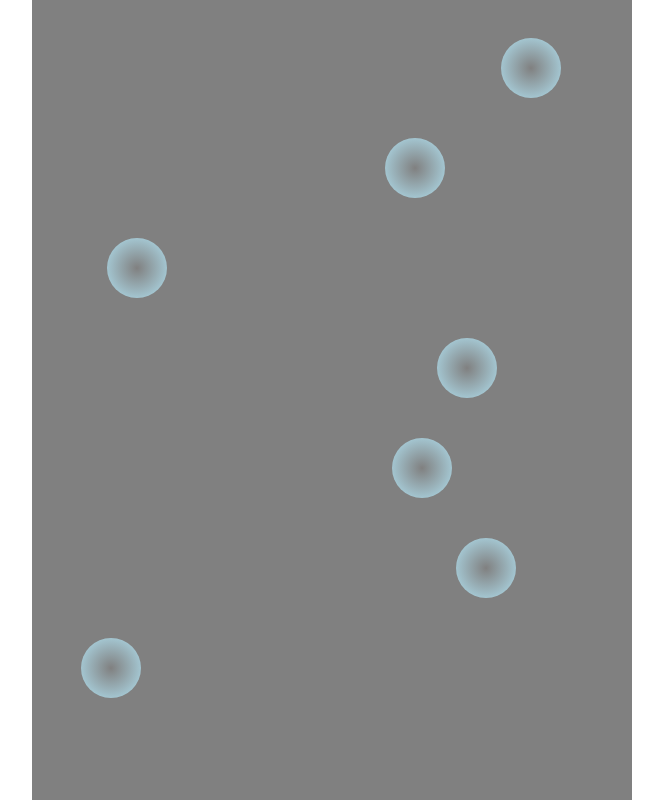
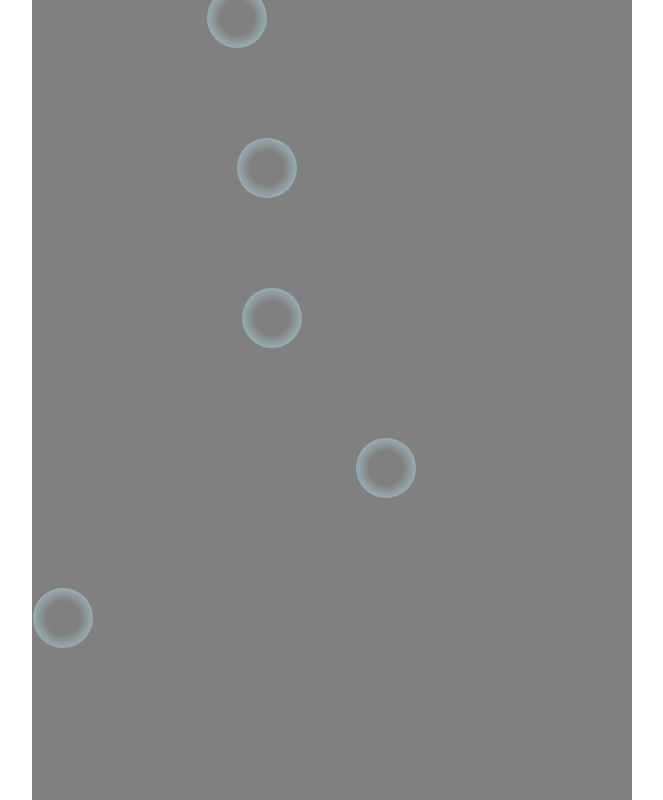
Before and after one commit to cod1r/bubblepop, a React (Vite) app: page / in a window 1280 px wide. Shown: the whole page, without its empty margins (308-971 px from the left). Built offline with nearby package versions, Linux system fonts and the light colour scheme.

Commit message:
created background for gray background, container is what will handle the clicks due to bubbles themselves not being clickable due to rerenders, audio works

```diff
--- a/src/App.css
+++ b/src/App.css
@@ -8,6 +8,13 @@
 .container {
   width: 600px;
   height: 100%;
-  background-color: gray;
+  background-color: transparent;
   position: relative;
 }
+.background {
+  width: 600px;
+  height: 100%;
+  background-color: gray;
+  position: absolute;
+  z-index: -1001;
+}
--- a/src/App.tsx
+++ b/src/App.tsx
@@ -1,16 +1,19 @@
-import { useState, useEffect } from "react";
+import { useState, useEffect, useRef } from "react";
 import "./App.css";
-
 function App() {
   const [bubbles, setBubbles] = useState<
-    Array<[number, number, number, number]>
+    Array<[number, number, number, number, string]>
   >([]);
+  const backgroundDiv = useRef<HTMLDivElement | null>(null);
   useEffect(() => {
     setInterval(() => {
       setBubbles((p) => {
         let bubbles_clone = structuredClone(p);
-        for (let i = 0; i < bubbles_clone.length;) {
-          if (bubbles_clone[i][1] + bubbles_clone[i][3] + 60 < window.innerHeight) {
+        for (let i = 0; i < bubbles_clone.length; ) {
+          if (
+            bubbles_clone[i][1] + bubbles_clone[i][3] + 60 <
+            window.innerHeight
+          ) {
             bubbles_clone[i][1] += bubbles_clone[i][3];
           } else {
             bubbles_clone.splice(i, 1);
@@ -30,35 +33,62 @@ function App() {
     }, 10);
     setInterval(() => {
       setBubbles((p) => {
-        const newbubble: [number, number, number, number] = [
+        const newbubble: [number, number, number, number, string] = [
           Math.floor(Math.random() * 541),
           -60,
           [-1, 1][Math.floor(Math.random() * 2)],
           1,
+          `${p.length}`,
         ];
         const newb = [...p, newbubble];
         return newb;
       });
-    }, 1000);
+    }, 1500);
   }, []);
   return (
-    <div onClick={(e) => console.log(e.target)} className="container">
+    <div
+      onClick={(e) => {
+        let domrect = backgroundDiv.current?.getBoundingClientRect();
+        if (domrect === undefined) {
+          return;
+        }
+        setBubbles((p) => {
+          let diff = false;
+          for (let i = 0; i < p.length; ) {
+            const dist = Math.sqrt(
+              Math.pow(e.clientY - domrect.y - (p[i][1] + 30), 2) +
+                Math.pow(e.clientX - domrect.x - (p[i][0] + 30), 2),
+            );
+            if (dist <= 30) {
+              p.splice(i, 1);
+              const audio = new Audio("bubble-pop-100784.mp3");
+              audio.play();
+              diff = true;
+              continue;
+            }
+            i++;
+          }
+          return diff ? structuredClone(p) : p;
+        });
+      }}
+      className="container"
+    >
       {bubbles.map((b, idx) => (
         <div
-          key={`${idx}-${b}`}
-          onClick={() => {}}
+          key={`${idx}-${b[4]}`}
           style={{
+            zIndex: "-1000",
             width: "60px",
             height: "60px",
             backgroundImage:
-              "radial-gradient(circle at center, transparent 0, lightblue 90%, blue 100%)",
+              "radial-gradient(circle at center, transparent 0, transparent 40%, lightblue 100%)",
             position: "absolute",
-            top: `${b[1]}px`,
-            left: `${b[0]}px`,
+            transform: `translateX(${b[0]}px) translateY(${b[1]}px)`,
             borderRadius: "100%",
           }}
         ></div>
       ))}
+      <div ref={backgroundDiv} className="background"></div>
     </div>
   );
 }
```
Also changed, not shown: 1 other file (tests, documents, lock files or other folders).
